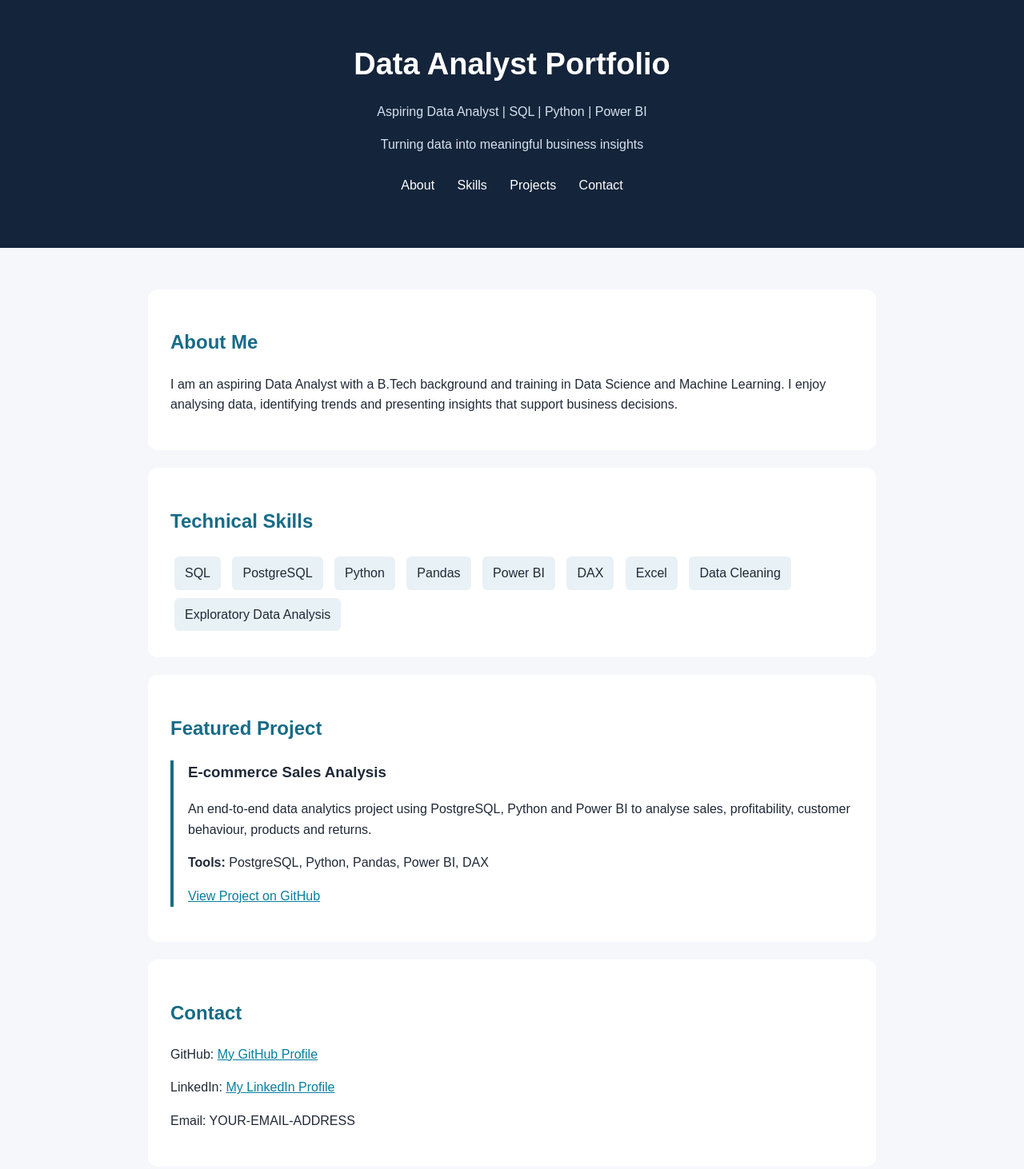
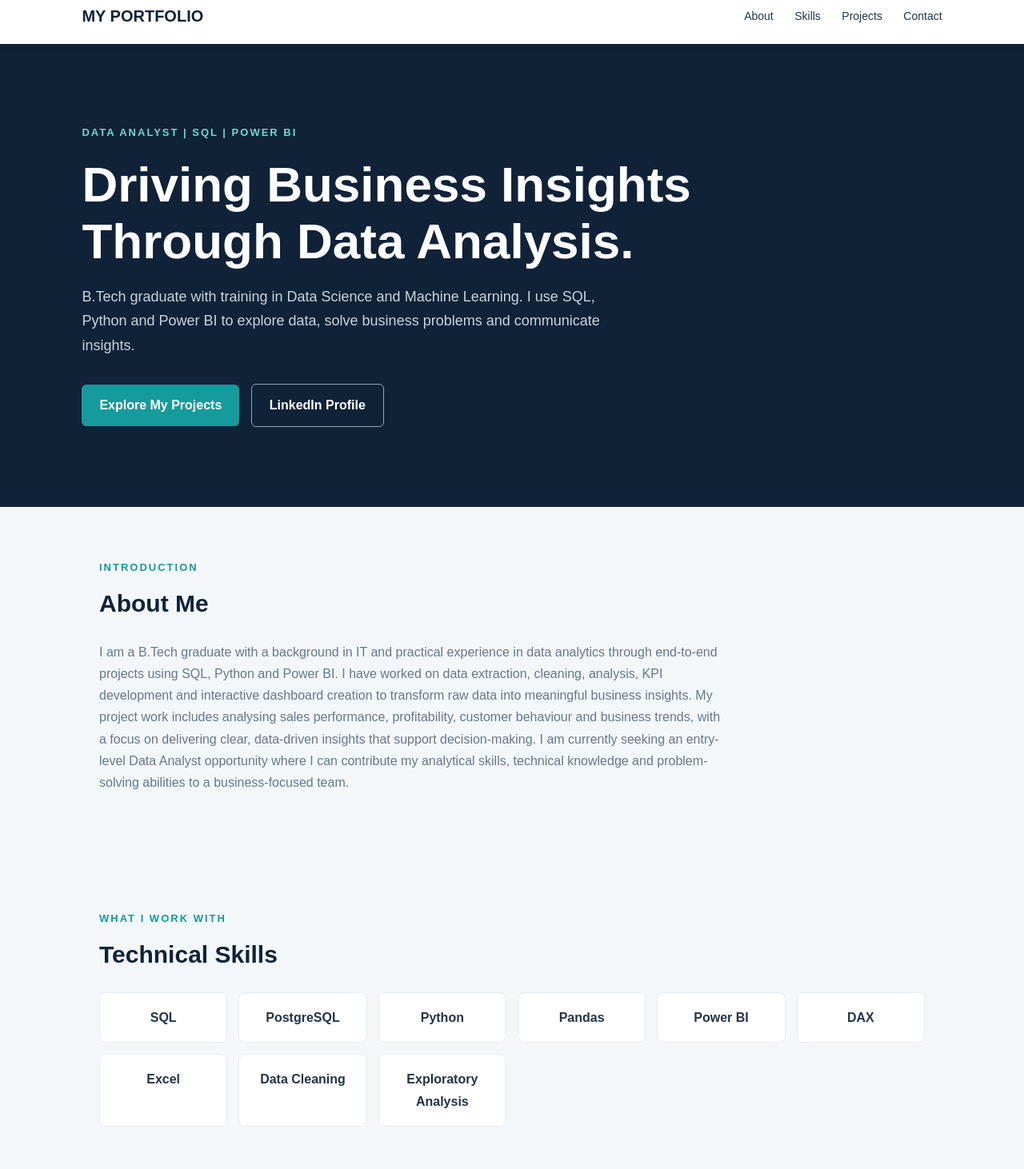
Before and after one commit to fathimath-munaiba/fathimath-munaiba.github.io, a plain HTML site: page index.html in a window 1280 px wide. Shown: the part 15-1477 px from the top of the page at 80% size. Drawn offline with Linux system fonts and the light colour scheme.

Commit message:
Update index.html

```diff
--- a/index.html
+++ b/index.html
@@ -1,126 +1,248 @@
+
 <!DOCTYPE html>
 <html lang="en">
 <head>
 <meta charset="UTF-8">
 <meta name="viewport" content="width=device-width, initial-scale=1.0">
-    <title>Data Analyst Portfolio</title>
+<title>Data Analyst | Portfolio</title>
 <style>
-        * { box-sizing: border-box; }
+:root {
+    --navy: #102238;
+    --teal: #159b9b;
+    --light: #f4f7fa;
+    --text: #253449;
+    --muted: #68778a;
+}
+* { box-sizing: border-box; scroll-behavior: smooth; }
 body {
     margin: 0;
     font-family: Arial, sans-serif;
-            background: #f5f7fb;
-            color: #202938;
-            line-height: 1.6;
+    color: var(--text);
+    background: var(--light);
+    line-height: 1.7;
 }
-        header {
-            background: #14243a;
+nav {
+    background: white;
+    padding: 18px 8%;
+    display: flex;
+    justify-content: space-between;
+    align-items: center;
+    position: sticky;
+    top: 0;
+    z-index: 10;
+    box-shadow: 0 2px 12px #10223812;
+}
+.logo { font-size: 20px; font-weight: bold; color: var(--navy); }
+nav a {
+    text-decoration: none;
+    color: var(--text);
+    margin-left: 22px;
+    font-size: 14px;
+}
+nav a:hover { color: var(--teal); }
+.hero {
+    background: var(--navy);
     color: white;
-            padding: 65px 20px;
+    padding: 100px 8%;
+}
+.hero-content { max-width: 850px; }
+.tag {
+    color: #72d5d0;
+    letter-spacing: 2px;
+    font-size: 13px;
+    font-weight: bold;
+}
+.hero h1 {
+    font-size: clamp(38px, 6vw, 62px);
+    line-height: 1.15;
+    margin: 18px 0;
+}
+.hero p {
+    color: #c8d4e1;
+    font-size: 18px;
+    max-width: 650px;
+}
+.btn {
+    display: inline-block;
+    padding: 12px 22px;
+    margin: 15px 10px 0 0;
+    border-radius: 6px;
+    background: var(--teal);
+    color: white;
+    text-decoration: none;
+    font-weight: bold;
+}
+.btn-outline {
+    background: transparent;
+    border: 1px solid #91a6bb;
+}
+.container { max-width: 1080px; margin: auto; padding: 65px 24px; }
+.section-label {
+    color: var(--teal);
+    font-size: 13px;
+    font-weight: bold;
+    letter-spacing: 2px;
+}
+h2 { color: var(--navy); font-size: 30px; margin: 8px 0 22px; }
+.about-text { max-width: 780px; color: var(--muted); }
+.skills {
+    display: grid;
+    grid-template-columns: repeat(auto-fit, minmax(150px, 1fr));
+    gap: 14px;
+}
+.skill {
+    background: white;
+    border: 1px solid #e5ebf1;
+    padding: 17px;
+    border-radius: 8px;
+    font-weight: bold;
     text-align: center;
 }
-        header h1 { font-size: 38px; margin: 0 0 10px; }
-        header p { color: #d6e2f0; }
-        nav { margin-top: 25px; }
-        nav a {
+.project {
+    background: white;
+    border: 1px solid #e5ebf1;
+    border-radius: 12px;
+    overflow: hidden;
+    box-shadow: 0 8px 25px #1022380a;
+}
+.project-preview {
+    min-height: 190px;
+    background: linear-gradient(135deg, #102238, #176b87);
     color: white;
-            margin: 0 12px;
-            text-decoration: none;
-        }
-        main { max-width: 950px; margin: auto; padding: 30px 20px; }
-        section {
-            background: white;
-            padding: 28px;
-            margin: 22px 0;
-            border-radius: 12px;
-        }
-        h2 { color: #176b87; }
-        .project {
-            border-left: 4px solid #176b87;
-            padding-left: 18px;
-        }
-        .skills span {
-            display: inline-block;
-            background: #e8f1f6;
-            padding: 8px 13px;
-            margin: 5px;
-            border-radius: 6px;
-        }
-        a { color: #087e9e; }
-        footer {
+    display: flex;
+    flex-direction: column;
+    justify-content: center;
+    align-items: center;
     text-align: center;
     padding: 25px;
-            background: #14243a;
+}
+.project-preview strong { font-size: 27px; }
+.project-body { padding: 28px; }
+.project-body p { color: var(--muted); }
+.project-links a { margin-right: 20px; color: var(--teal); font-weight: bold; text-decoration: none; }
+.tools { color: var(--teal); font-size: 14px; font-weight: bold; }
+.contact {
+    background: var(--navy);
     color: white;
+    text-align: center;
+    padding: 65px 20px;
+}
+.contact h2 { color: white; }
+.contact p { color: #c8d4e1; }
+.contact a { color: #72d5d0; text-decoration: none; }
+footer {
+    background: #0b1929;
+    color: #aab8c8;
+    text-align: center;
+    padding: 20px;
+    font-size: 13px;
+}
+@media(max-width:650px) {
+    nav { flex-direction: column; gap: 12px; }
+    nav a { margin: 0 7px; font-size: 13px; }
+    .hero { padding: 70px 7%; }
 }
 </style>
 </head>
 <body>
 
-<header>
-    <h1>Data Analyst Portfolio</h1>
-    <p>Aspiring Data Analyst | SQL | Python | Power BI</p>
-    <p>Turning data into meaningful business insights</p>
 <nav>
+    <div class="logo">MY PORTFOLIO</div>
+    <div>
         <a href="#about">About</a>
         <a href="#skills">Skills</a>
         <a href="#projects">Projects</a>
         <a href="#contact">Contact</a>
+    </div>
 </nav>
+
+<header class="hero">
+    <div class="hero-content">
+        <div class="tag">DATA ANALYST | SQL | POWER BI </div>
+        <h1>Driving Business Insights Through Data Analysis.</h1>
+        <p>
+            B.Tech graduate with training in Data Science and Machine Learning.
+            I use SQL, Python and Power BI to explore data, solve business
+            problems and communicate insights.
+        </p>
+        <a class="btn" href="#projects">Explore My Projects</a>
+        <a class="btn btn-outline" href="YOUR-LINKEDIN-URL" target="_blank">LinkedIn Profile</a>
+    </div>
 </header>
 
 <main>
-    <section id="about">
+<section class="container" id="about">
+    <div class="section-label">INTRODUCTION</div>
     <h2>About Me</h2>
-        <p>
-            I am an aspiring Data Analyst with a B.Tech background and
-            training in Data Science and Machine Learning. I enjoy
-            analysing data, identifying trends and presenting insights
-            that support business decisions.
+    <p class="about-text">
+        I am a B.Tech graduate with a background in IT and practical experience in data analytics through end-to-end projects using
+        SQL, Python and Power BI. I have worked on data extraction, cleaning, analysis, KPI development and interactive dashboard creation
+        to transform raw data into meaningful business insights.
+
+       My project work includes analysing sales performance, profitability, customer behaviour and business trends, with a focus on delivering clear, data-driven insights that support decision-making.
+
+I am currently seeking an entry-level Data Analyst opportunity where I can contribute my analytical skills, technical knowledge and problem-solving abilities to a business-focused team.
     </p>
 </section>
 
-    <section id="skills">
+<section class="container" id="skills">
+    <div class="section-label">WHAT I WORK WITH</div>
     <h2>Technical Skills</h2>
     <div class="skills">
-            <span>SQL</span>
-            <span>PostgreSQL</span>
-            <span>Python</span>
-            <span>Pandas</span>
-            <span>Power BI</span>
-            <span>DAX</span>
-            <span>Excel</span>
-            <span>Data Cleaning</span>
-            <span>Exploratory Data Analysis</span>
+        <div class="skill">SQL</div>
+        <div class="skill">PostgreSQL</div>
+        <div class="skill">Python</div>
+        <div class="skill">Pandas</div>
+        <div class="skill">Power BI</div>
+        <div class="skill">DAX</div>
+        <div class="skill">Excel</div>
+        <div class="skill">Data Cleaning</div>
+        <div class="skill">Exploratory Analysis</div>
     </div>
 </section>
 
-    <section id="projects">
+<section class="container" id="projects">
+    <div class="section-label">SELECTED WORK</div>
     <h2>Featured Project</h2>
     <div class="project">
-            <h3>E-commerce Sales Analysis</h3>
+        <div class="project-preview">
+            <strong>E-commerce Sales Analysis</strong>
+            <span>SQL · Python · Power BI</span>
+        </div>
+        <div class="project-body">
+            <h3>End-to-End E-commerce Data Analysis</h3>
             <p>
-                An end-to-end data analytics project using PostgreSQL,
-                Python and Power BI to analyse sales, profitability,
-                customer behaviour, products and returns.
+                Analysed e-commerce transactional data to understand
+                revenue, gross profit, monthly growth, product performance,
+                customer behaviour, returns and payment methods.
+                Built an interactive Power BI dashboard to present
+                business performance.
             </p>
-            <p><strong>Tools:</strong> PostgreSQL, Python, Pandas, Power BI, DAX</p>
-            <p><a href="YOUR-PROJECT-REPOSITORY-LINK" target="_blank">
-                View Project on GitHub
-            </a></p>
+            <p class="tools">PostgreSQL | Python | Pandas | Power BI | DAX</p>
+            <div class="project-links">
+                <a href="YOUR-PROJECT-REPOSITORY-LINK" target="_blank">View GitHub Project →</a>
             </div>
-    </section>
-
-    <section id="contact">
-        <h2>Contact</h2>
-        <p>GitHub: <a href="https://github.com/YOUR-USERNAME">My GitHub Profile</a></p>
-        <p>LinkedIn: <a href="YOUR-LINKEDIN-URL">My LinkedIn Profile</a></p>
-        <p>Email: YOUR-EMAIL-ADDRESS</p>
+        </div>
+    </div>
 </section>
 </main>
 
+<section class="contact" id="contact">
+    <div class="section-label">LET'S CONNECT</div>
+    <h2>Contact Me</h2>
+    <p>Interested in data analytics opportunities and professional connections.</p>
+    <p>
+        <a href="mailto:YOUR-EMAIL-ADDRESS">YOUR-EMAIL-ADDRESS</a>
+    </p>
+    <p>
+        <a href="YOUR-LINKEDIN-URL" target="_blank">LinkedIn</a>
+        &nbsp; | &nbsp;
+        <a href="https://github.com/YOUR-USERNAME" target="_blank">GitHub</a>
+    </p>
+</section>
+
 <footer>
-    <p>© 2026 Data Analyst Portfolio</p>
+    © 2026 Data Analyst Portfolio | Built with HTML and CSS
 </footer>
 
 </body>
```
Lines whose indentation alone changed are shown as unchanged.
